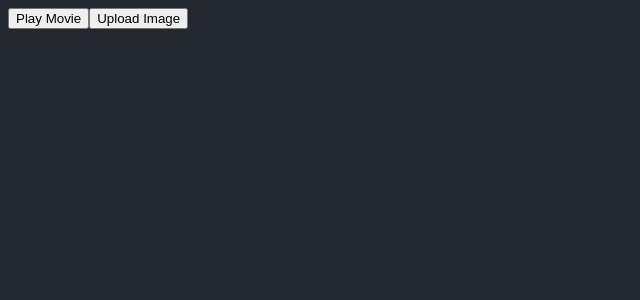
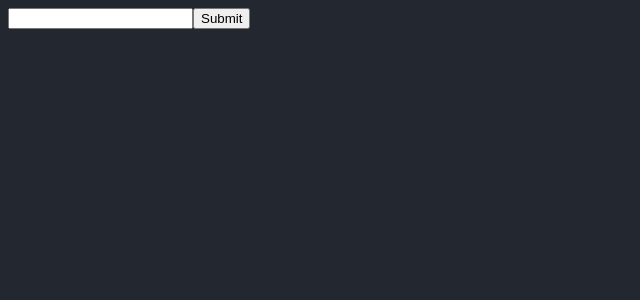
Before and after one commit to iefnaug/react-basic, a React (Create React App) app: page / in a window 1280 px wide. Shown: the top 300 px of the page, without its empty margins (0-640 px from the left). Built offline with nearby package versions, Linux system fonts and the light colour scheme.

Commit message:
阻止事件传播和默认行为

```diff
--- a/src/02Adding-Interactivity/01Response-To-Events/App.jsx
+++ b/src/02Adding-Interactivity/01Response-To-Events/App.jsx
@@ -13,17 +13,61 @@
 /**
  * Reading props in event handlers
  */
-function AlertButton(props) {
+// function AlertButton(props) {
+//     return (
+//         <button onClick={() => alert(props.message)}>{props.children}</button>
+//     )
+// }
+//
+// export default function Toolbar() {
+//     return (
+//         <div>
+//             <AlertButton message='Playing!'>Play Movie</AlertButton>
+//             <AlertButton message={'Uploading!'}>Upload Image</AlertButton>
+//         </div>
+//     )
+// }
+
+
+// function Button({onClick, children}) {
+//     return (
+//         <button onClick={e => {
+//             e.stopPropagation();
+//             onClick();
+//         }}>{children}</button>
+//     )
+// }
+
+/**
+ * 阻止事件传播
+ */
+// export default function Toolbar() {
+//     return (
+//         <div className="Toolbar" onClick={() => {
+//             alert('You clicked on the toolbar!');
+//             }}>
+//             <Button onClick={() => alert('Playing!')}>
+//                 Play Movie
+//             </Button>
+//             <Button onClick={() => alert('Uploading!')}>
+//                 Upload Image
+//             </Button>
+//         </div>
+//     )
+// }
+
+/**
+ * 阻止默认行为
+ */
+
+export default function Signup() {
     return (
-        <button onClick={() => alert(props.message)}>{props.children}</button>
+        <form onSubmit={e => {
+            e.preventDefault();
+            alert(`Thanks for us!`);
+        }}>
+            <input type="text"/>
+            <button type="submit">Submit</button>
+        </form>
     )
 }
-
-export default function Toolbar() {
-    return (
-        <div>
-            <AlertButton message='Playing!'>Play Movie</AlertButton>
-            <AlertButton message={'Uploading!'}>Upload Image</AlertButton>
-        </div>
-    )
-}
```
